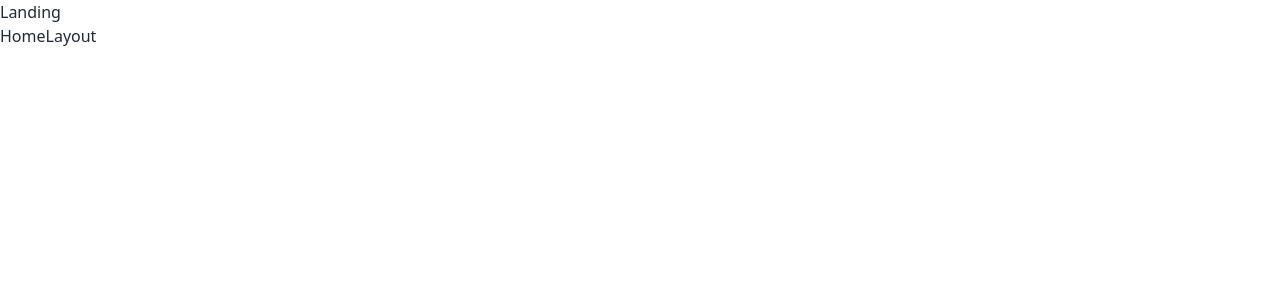
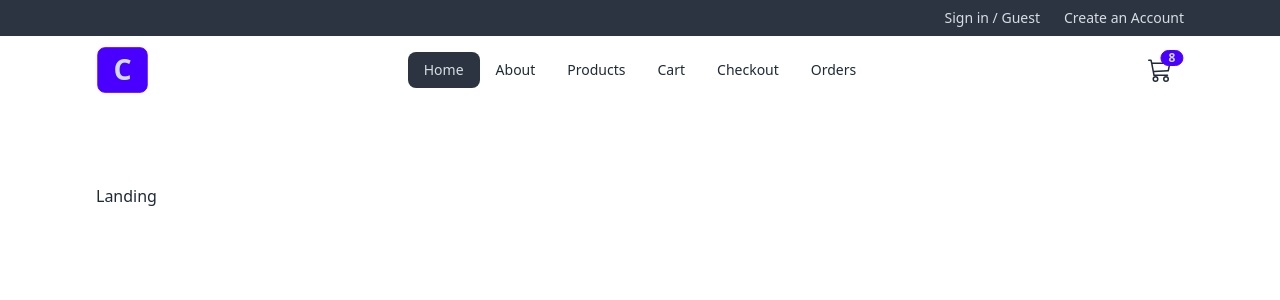
Before and after one commit to roy-sourish/ecommerce-comfyStore-v1, a React (Vite) app: page / in a window 1280 px wide. Shown: the top 300 px of the page. Built offline with nearby package versions, Linux system fonts and the light colour scheme.

Commit message:
Navbar setup

```diff
--- a/package.json
+++ b/package.json
@@ -15,6 +15,7 @@
     "axios": "^1.7.1",
     "react": "^18.2.0",
     "react-dom": "^18.2.0",
+    "react-icons": "^5.2.1",
     "react-redux": "^9.1.2",
     "react-router-dom": "^6.23.1",
     "react-toastify": "^10.0.5"
--- a/src/App.jsx
+++ b/src/App.jsx
@@ -46,6 +46,10 @@
         path: "product/:id",
         element: <SingleProduct />,
       },
+      {
+        path: "about",
+        element: <About />,
+      },
     ],
   },
   {
--- /dev/null
+++ b/src/components/Header.jsx
@@ -0,0 +1,23 @@
+import React from "react";
+import { Link } from "react-router-dom";
+
+function Header() {
+  return (
+    <header className="bg-neutral py-2 text-neutral-content ">
+      <div className="align-element flex justify-center sm:justify-end">
+        {/* USER */}
+        {/* LINKS */}
+        <div className="flex gap-x-6 justify-center items-center">
+          <Link to="/login" className="link link-hover text-xs sm:text-sm">
+            Sign in / Guest
+          </Link>
+          <Link to="/register" className="link link-hover text-xs sm:text-sm">
+            Create an Account
+          </Link>
+        </div>
+      </div>
+    </header>
+  );
+}
+
+export default Header;
--- /dev/null
+++ b/src/components/NavLinks.jsx
@@ -0,0 +1,26 @@
+import { NavLink } from "react-router-dom";
+
+const LINKS = [
+  { id: 1, url: "/", text: "home" },
+  { id: 1, url: "about", text: "about" },
+  { id: 1, url: "products", text: "products" },
+  { id: 1, url: "cart", text: "cart" },
+  { id: 1, url: "checkout", text: "checkout" },
+  { id: 1, url: "orders", text: "orders" },
+];
+
+function NavLinks() {
+  return (
+    <>
+      {LINKS.map((link) => (
+        <li key={link.id}>
+          <NavLink to={link.url} className="capitalize">
+            {link.text}
+          </NavLink>
+        </li>
+      ))}
+    </>
+  );
+}
+
+export default NavLinks;
--- /dev/null
+++ b/src/components/Navbar.jsx
@@ -0,0 +1,52 @@
+import { NavLink } from "react-router-dom";
+
+import { BsCart3, BsMoonFill, BsSunFill } from "react-icons/bs";
+import { FaBarsStaggered } from "react-icons/fa6";
+import NavLinks from "./NavLinks";
+
+function Navbar() {
+  return (
+    <nav className="bg-base-2">
+      <div className="navbar align-element">
+        <div className="navbar-start">
+          <NavLink
+            to="/"
+            className="hidden lg:flex btn btn-primary text-3xl items-center"
+          >
+            C
+          </NavLink>
+          <div className="dropdown">
+            <label tabIndex={0} className="btn btn-ghost lg:hidden">
+              <FaBarsStaggered className="h-6 w-6" />
+            </label>
+            <ul
+              tabIndex={0}
+              className="menu menu-sm dropdown-content mt-3 z-[1] p-2 shadow bg-base-200 rounded-box w-52"
+            >
+              <NavLinks />
+            </ul>
+          </div>
+        </div>
+        <div className="navbar-center hidden lg:flex">
+          <ul className="menu menu-horizontal">
+            <NavLinks />
+          </ul>
+        </div>
+        <div className="navbar-end">
+          {/* THEME ICONS */}
+          {/* CART LINK*/}
+          <NavLink to="cart" className="btn btn-ghost btn-circle btn-md ml-4">
+            <div className="indicator">
+              <BsCart3 className="h-6 w-6" />
+              <span className="badge badge-sm badge-primary indicator-item">
+                8
+              </span>
+            </div>
+          </NavLink>
+        </div>
+      </div>
+    </nav>
+  );
+}
+
+export default Navbar;
--- a/src/components/components-index.js
+++ b/src/components/components-index.js
@@ -1,2 +1,4 @@
 export { default as FormInput } from "./FormInput.jsx";
 export { default as SubmitBtn } from "./SubmitBtn.jsx";
+export { default as Header } from "./Header.jsx";
+export { default as Navbar } from "./Navbar.jsx";
--- a/src/index.css
+++ b/src/index.css
@@ -1,3 +1,9 @@
 @tailwind base;
 @tailwind components;
 @tailwind utilities;
+
+@layer components {
+  .align-element{
+    @apply mx-auto max-w-6xl px-8;
+  }
+}
--- a/src/pages/HomeLayout.jsx
+++ b/src/pages/HomeLayout.jsx
@@ -1,12 +1,15 @@
-
 import { Outlet } from "react-router-dom";
+import { Header, Navbar } from "../components/components-index.js";
 
 function HomeLayout() {
   return (
-    <div>
-      <Outlet />
-      HomeLayout
-    </div>
+    <>
+      <Header />
+      <Navbar />
+      <section className="align-element py-20">
+        <Outlet />
+      </section>
+    </>
   );
 }
 
```
Also changed, not shown: 1 other file (tests, documents, lock files or other folders).
